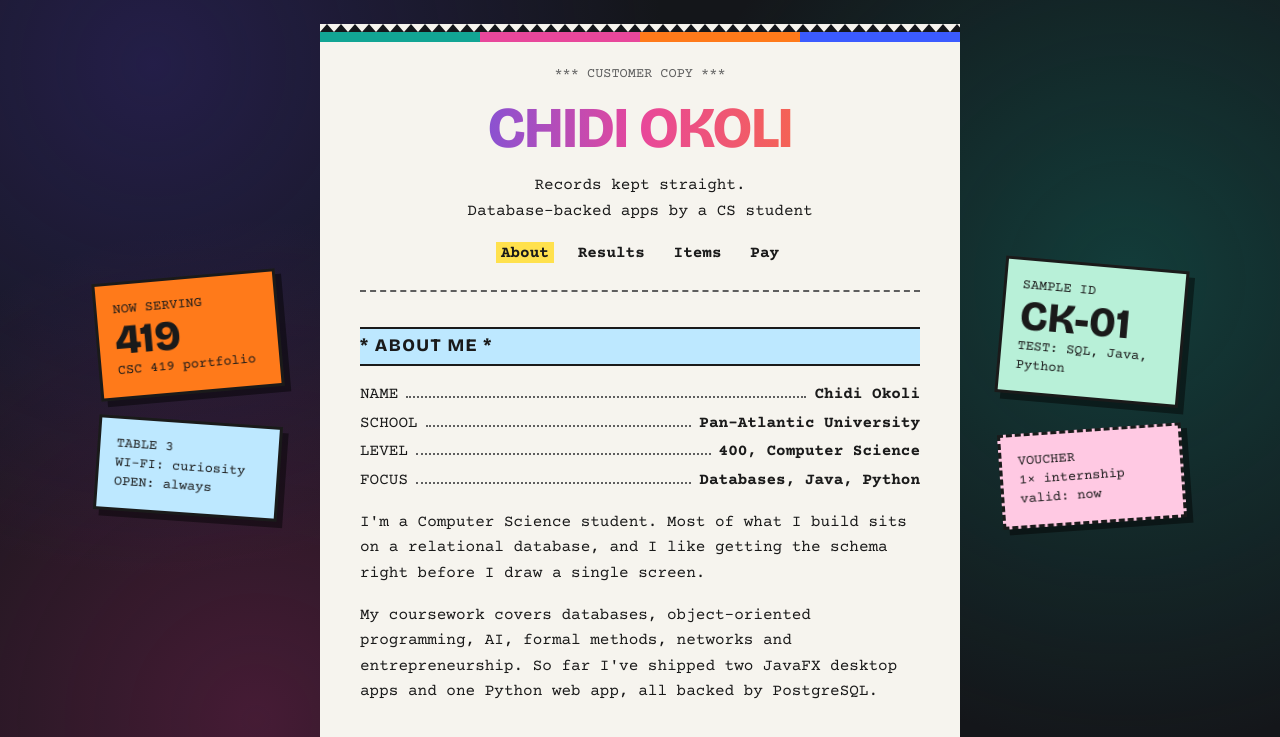
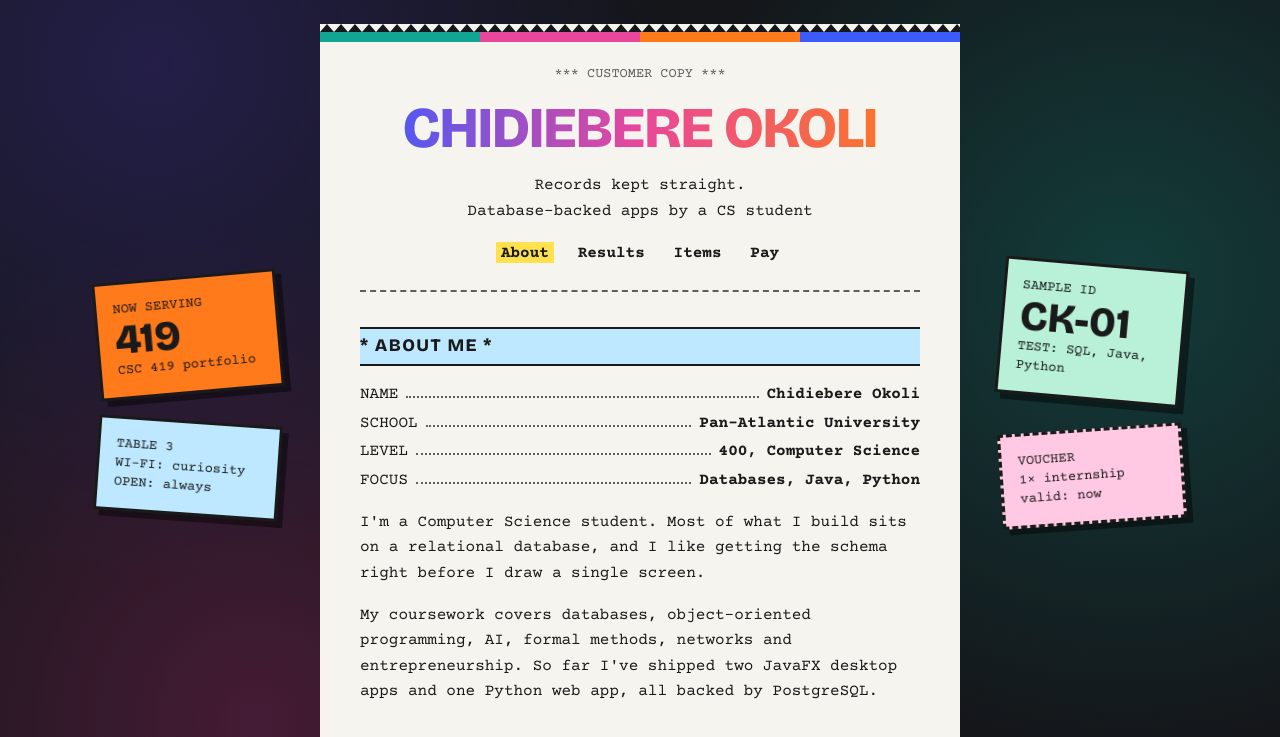
Before and after one commit to sga-30/portfolio, a plain HTML site: page index.html in a window 1280 px wide. Shown: the top 737 px of the page. Drawn offline with nearby package versions, Linux system fonts and the light colour scheme.

Commit message:
Update index.html

```diff
--- a/index.html
+++ b/index.html
@@ -1,6 +1,6 @@
 <!DOCTYPE html>
 <html lang="en"><head><meta charset="utf-8"><meta name="viewport" content="width=device-width, initial-scale=1">
-<title>Chidi Okoli | Computer Science student</title><meta name="description" content="Portfolio of Chidi Okoli, a Computer Science student building database-backed apps.">
+<title>Chidiebere Okoli | Computer Science student</title><meta name="description" content="Portfolio of Chidi Okoli, a Computer Science student building database-backed apps.">
 <link rel="preconnect" href="https://fonts.googleapis.com"><link rel="preconnect" href="https://fonts.gstatic.com" crossorigin><link href="https://fonts.googleapis.com/css2?family=Bricolage+Grotesque:wght@800&family=Courier+Prime:wght@400;700&display=swap" rel="stylesheet">
 <link rel="stylesheet" href="style.css"><script>document.documentElement.className+=' js'</script></head>
 <body>
@@ -8,14 +8,14 @@
 <div class="paper">
 <header>
 <p class="c small">*** CUSTOMER COPY ***</p>
-<h1>Chidi Okoli</h1>
+<h1>Chidiebere Okoli</h1>
 <p class="c">Records kept straight.<br>Database-backed apps by a CS student</p>
 <nav aria-label="Main"><ul><li><a href="index.html#about">About</a></li><li><a href="index.html#results">Results</a></li><li><a href="index.html#projects">Items</a></li><li><a href="index.html#contact">Pay</a></li></ul></nav>
 </header>
 <hr class="cut">
 <main>
 <section id="about"><h2>About me</h2>
-<p class="row"><span>NAME</span><i></i><b>Chidi Okoli</b></p>
+<p class="row"><span>NAME</span><i></i><b>Chidiebere Okoli</b></p>
 <p class="row"><span>SCHOOL</span><i></i><b>Pan-Atlantic University</b></p>
 <p class="row"><span>LEVEL</span><i></i><b>400, Computer Science</b></p>
 <p class="row"><span>FOCUS</span><i></i><b>Databases, Java, Python</b></p>
@@ -53,7 +53,7 @@
 <div class="barcode" aria-hidden="true"></div><p class="c small">THANK YOU, COME AGAIN</p></section>
 </main>
 <hr class="cut">
-<footer><p class="c small">Chidi Okoli, Matric No. 23120111043<br>CSC 419, Pan-Atlantic University</p></footer>
+<footer><p class="c small">Chidiebere Okoli, Matric No. 23120111043<br>CSC 419, Pan-Atlantic University</p></footer>
 </div>
 <div class="tear bottom"></div>
 <aside class="side left" aria-hidden="true"><div class="sticker s1">NOW SERVING<b>419</b>CSC 419 portfolio</div><div class="sticker s2">TABLE 3<br>WI-FI: curiosity<br>OPEN: always</div></aside>
```
